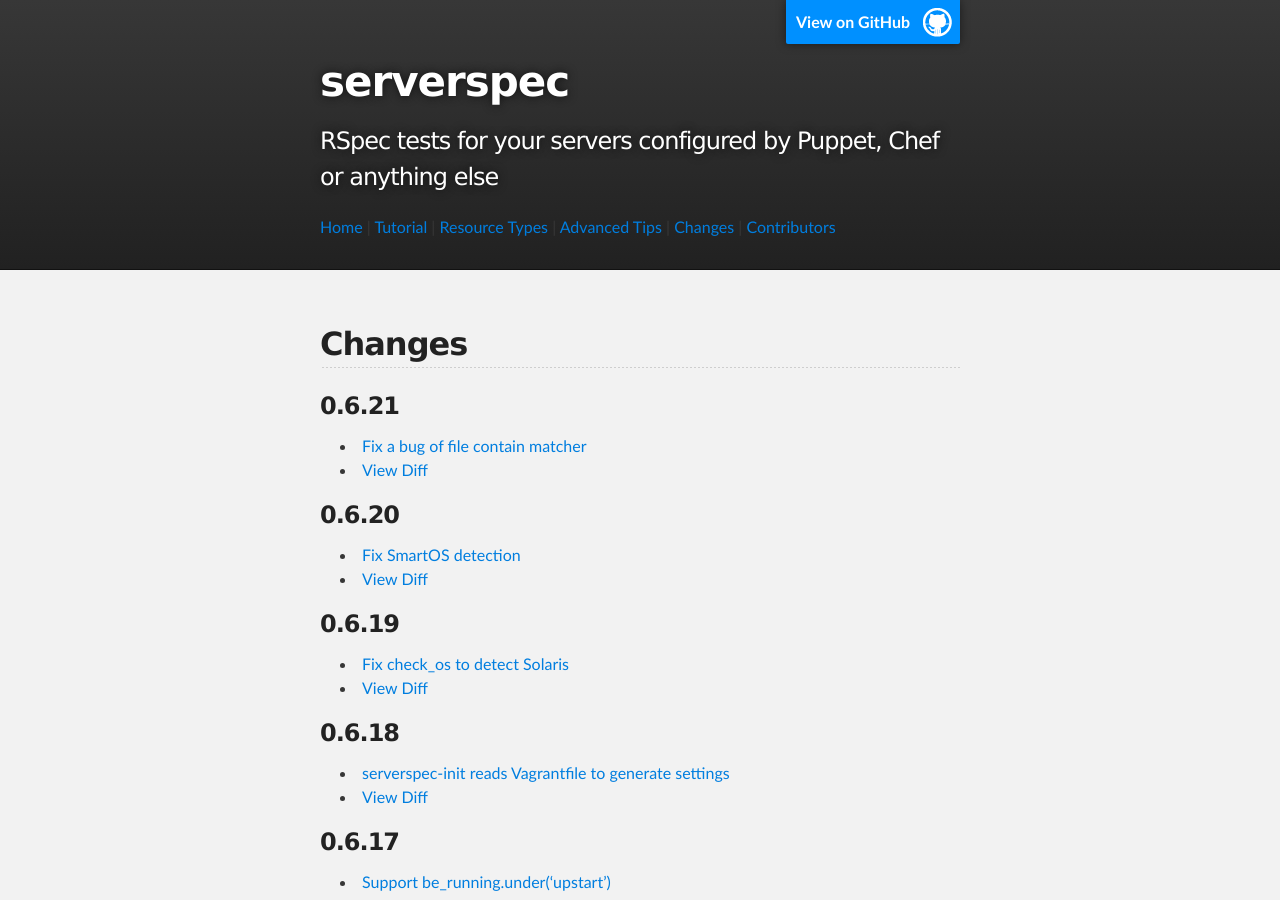
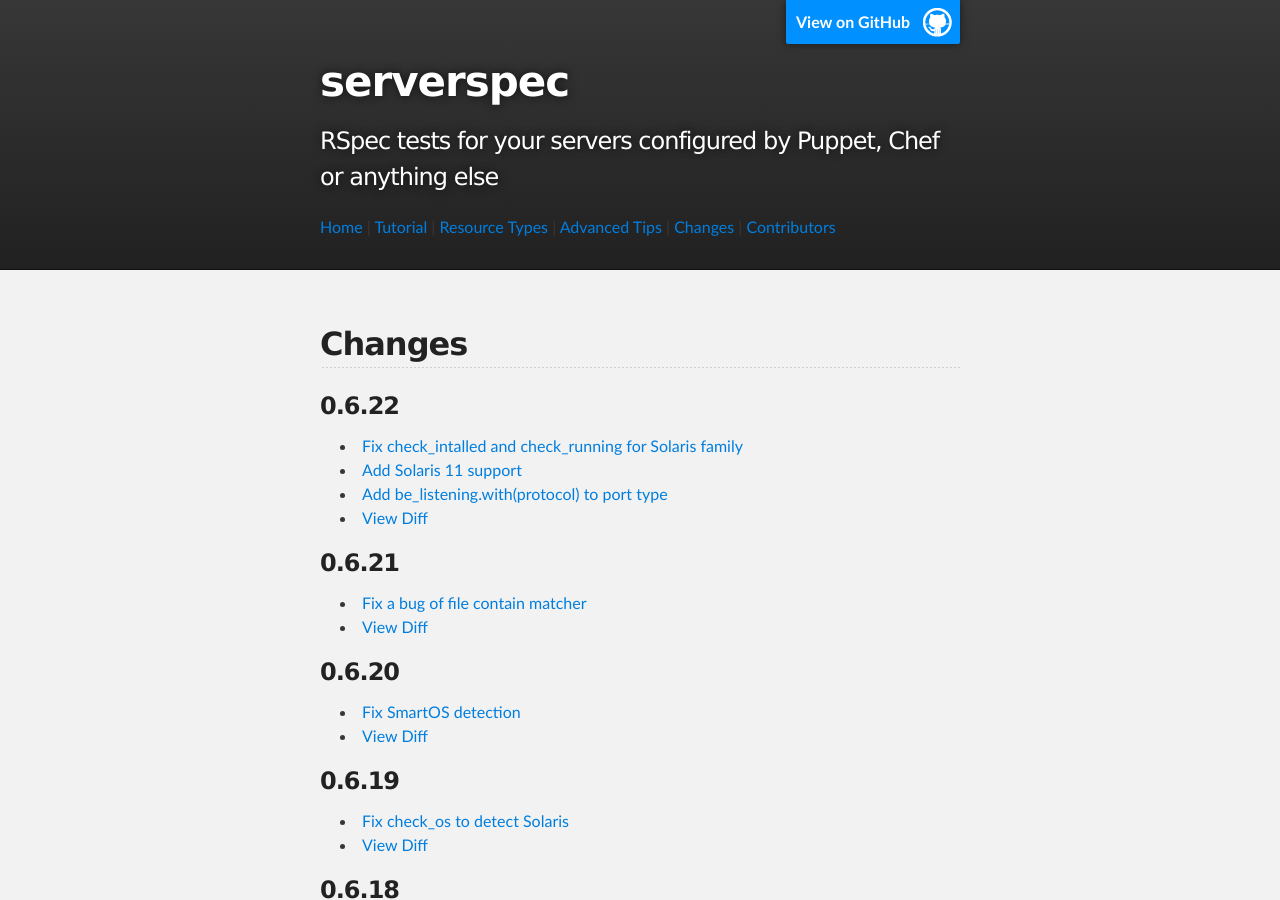
Before and after one commit to serverspec/serverspec.github.io, a Jekyll site: the page built from changes.md, in a window 1280 px wide and 900 px high. Built offline with Jekyll 4.4.1, drawn with Linux system fonts in a browser that asks for light colours; Markdown is read by kramdown in place of the engine named in the settings.

Commit message:
Add changes of v0.6.22

```diff
--- a/changes.md
+++ b/changes.md
@@ -4,6 +4,13 @@ title: Changes
 ---
 
 ## Changes
+
+### 0.6.22
+
+ * [Fix check\_intalled and check\_running for Solaris family](https://github.com/serverspec/serverspec/pull/202)
+ * [Add Solaris 11 support](https://github.com/serverspec/serverspec/pull/201)
+ * [Add be_listening.with(protocol) to port type](https://github.com/serverspec/serverspec/pull/200)
+ * [View Diff](https://github.com/serverspec/serverspec/compare/v0.6.21...v0.6.22)
 
 ### 0.6.21
 
```
